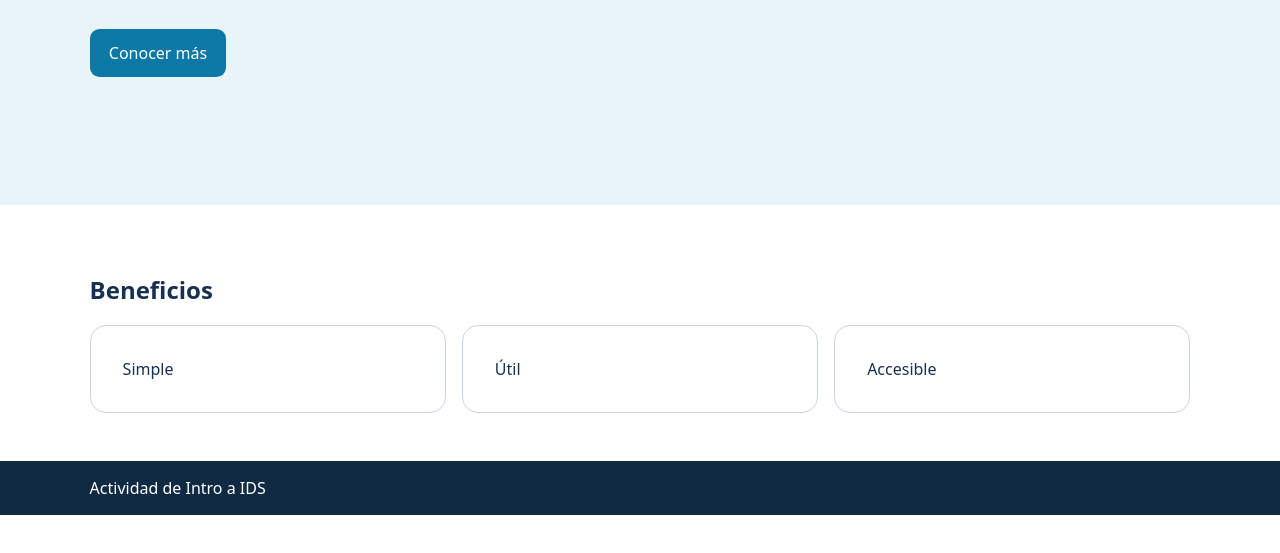
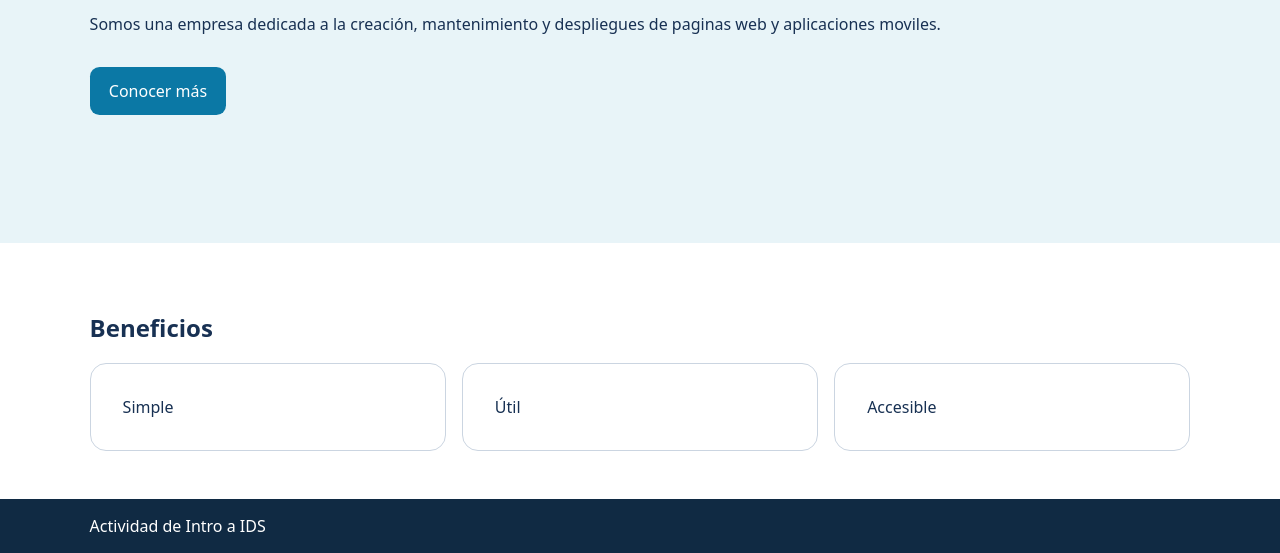
Before and after one commit to TadeoDeveloper/IDS-LandingPage, a plain HTML site: page index.html in a window 1280 px wide. Shown: the part 487-1040 px from the top of the page. Before the commit the page ends 1002 px from the top, so only its background shows below. Drawn offline with Linux system fonts and the light colour scheme.

Commit message:
modificacion

```diff
--- a/index.html
+++ b/index.html
@@ -13,6 +13,10 @@
       <p class='tag'>Desarrollo de software</p>
       <h1>Una idea clara en una página</h1>
       <p>Explica en pocas palabras el valor de tu elección.</p>
+      <p>
+        Somos una empresa dedicada a la creación, mantenimiento y
+        despliegues de paginas web y aplicaciones moviles.
+      </p>
       <a class='btn' href='#beneficios'>Conocer más</a>
     </section>
     <section id='beneficios'>
```
